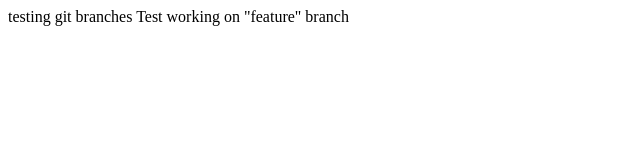
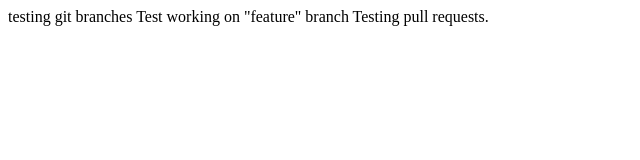
Before and after one commit to Coroto17/branch_demo, a plain HTML site: page index.html in a window 1280 px wide. Shown: the whole page, without its empty margins (0-640 px from the left). Drawn offline with Linux system fonts and the light colour scheme.

Commit message:
Testing pull requests

```diff
--- a/index.html
+++ b/index.html
@@ -6,5 +6,6 @@
     <body>
         testing git branches
         Test working on "feature" branch
+        Testing pull requests.
     </body>
 </html>
```
